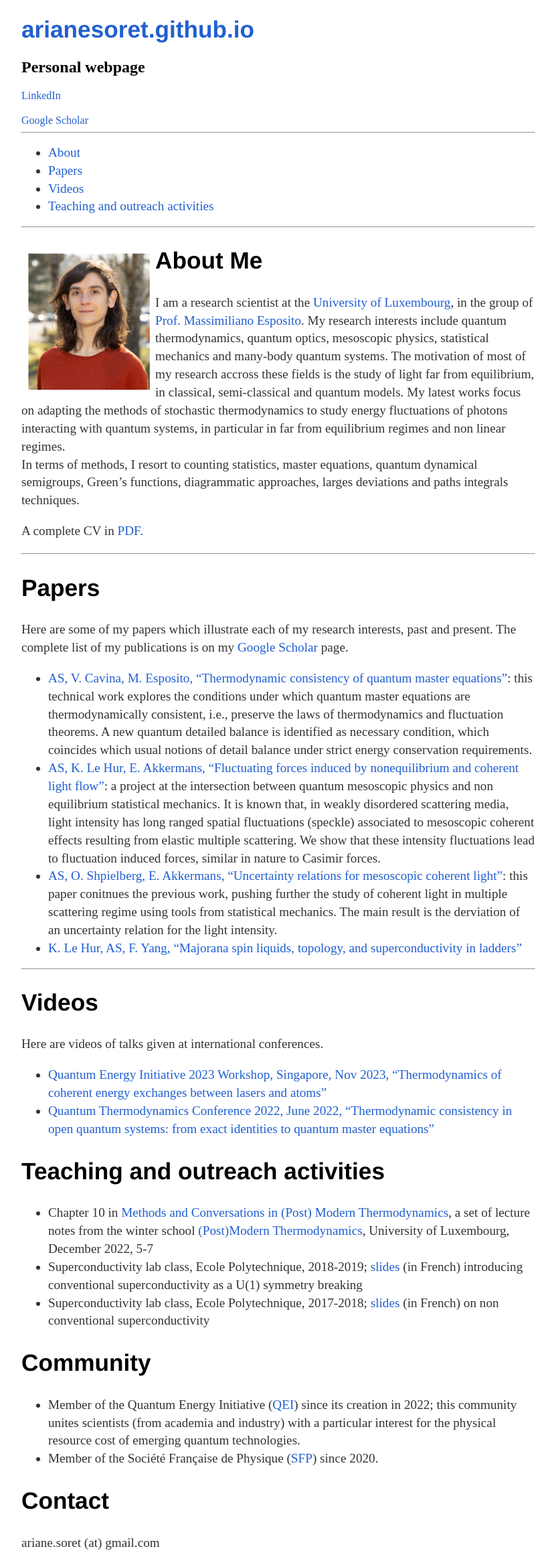
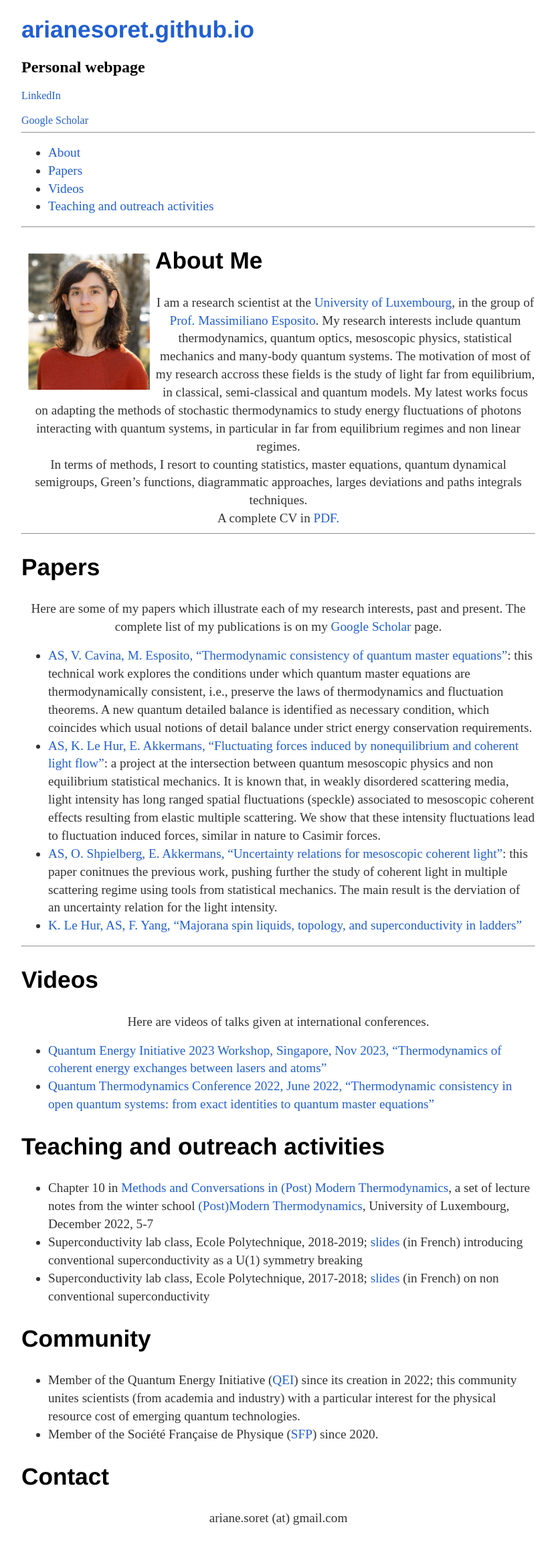
Before and after one commit to ArianeSoret/arianesoret.github.io, a Jekyll site: the page built from README.md, in a window 1280 px wide. Shown: the whole page at 67% size, without its empty margins (224-1055 px from the left). Built offline with Jekyll 4.4.1, drawn with Linux system fonts in a browser that asks for light colours; our own code applies the rules of GitHub Pages for plain Markdown files; after the commit the page ends 2291 px from its top, so only the background shows below that.

Commit message:
Update main.css

```diff
--- a/css/main.css
+++ b/css/main.css
@@ -38,6 +38,9 @@ p {
     font-size: 1.2em;
     line-height: 1.4em;
     color: #333;
+    width: 100%;
+    text-align: center;
+    margin: 0 auto;
 }
 li {
     font-size: 1.2em;
```
